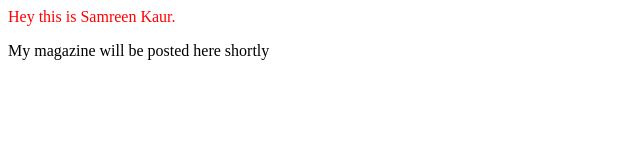
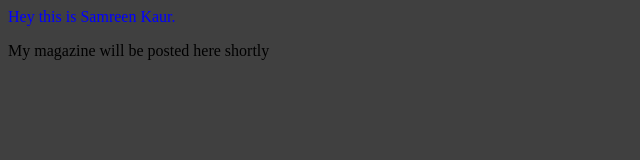
Before and after one commit to samreenkaur-magazine/Build, a plain HTML site: page index.html in a window 1280 px wide. Shown: the whole page, without its empty margins (0-640 px from the left). Drawn offline with Linux system fonts and the light colour scheme.

Commit message:
Update index.html

```diff
--- a/index.html
+++ b/index.html
@@ -1,12 +1,12 @@
 <html>
   <title> Personal Magazine- Samreen Kaur</title>
   <head></head>
-  <body>
-    <div>
+  <body style="display: flex; background:#404040;
+  flex-direction: column;">
 
 
-    <h style="color:red;">Hey this is Samreen Kaur.</h>
+    <h style="color:Blue;">Hey this is Samreen Kaur.</h>
     <p style="color:black"> My magazine will be posted here shortly </p>
-    </div>
+
   </body>
 </html>
```
